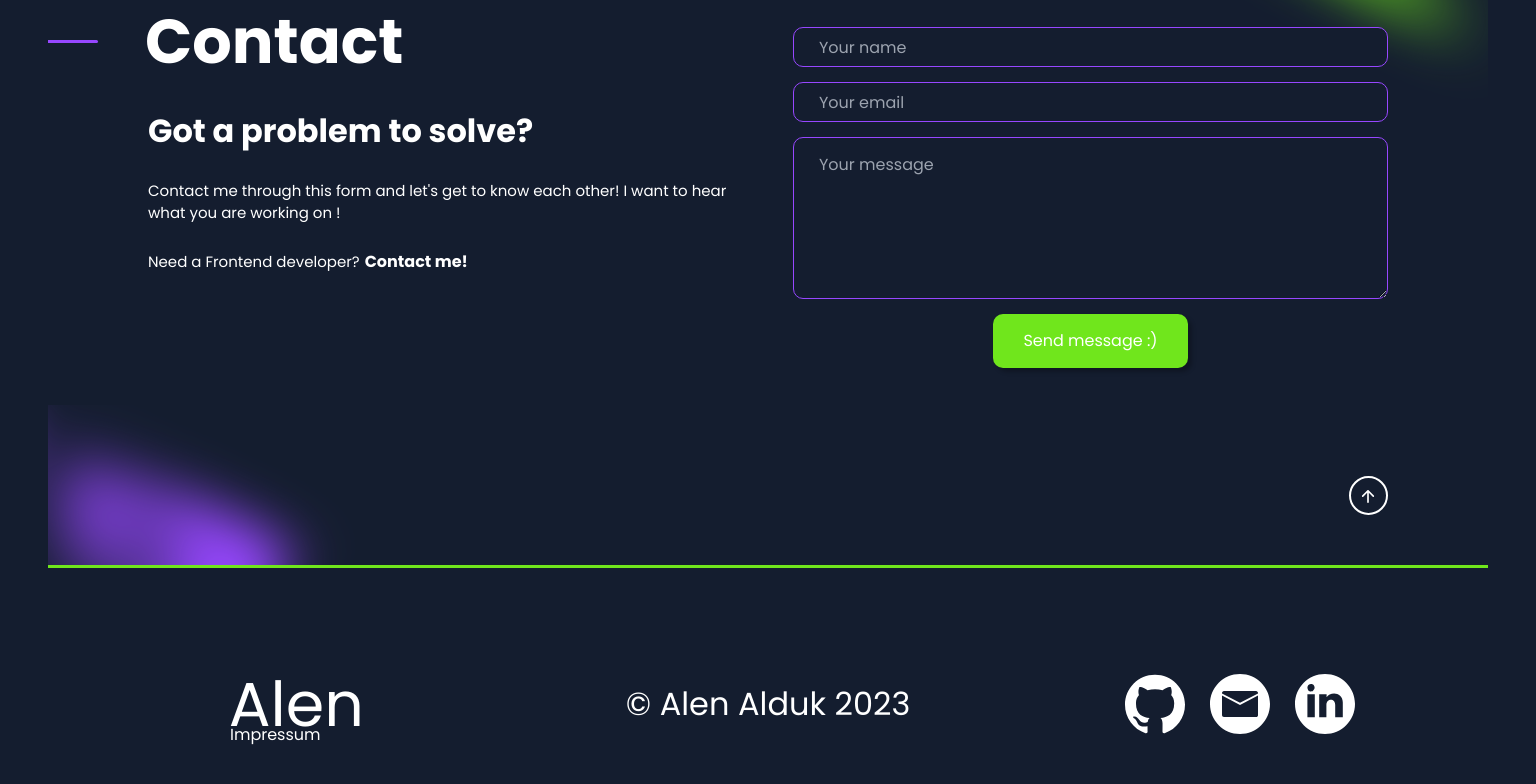
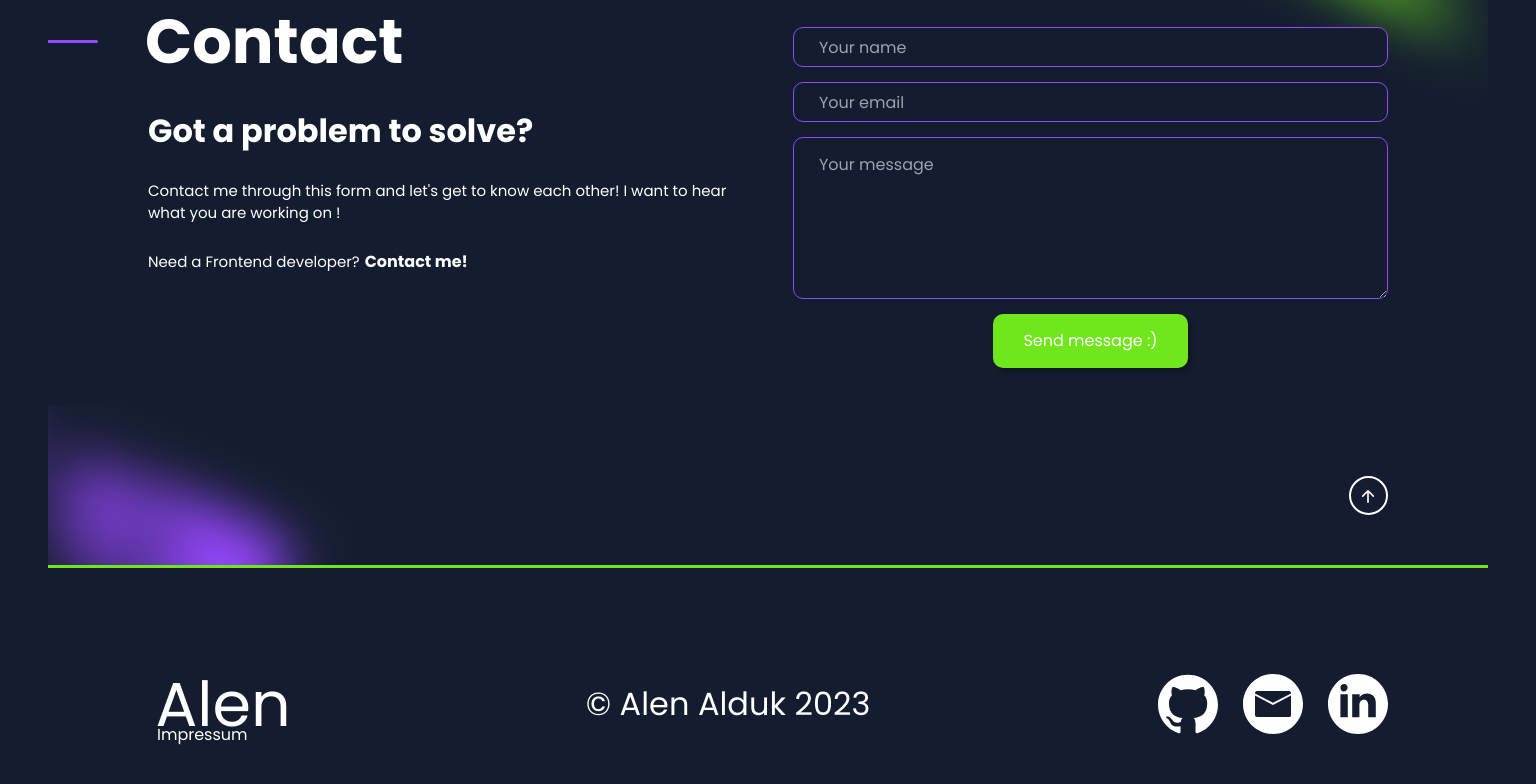
Before and after one commit to devXodia/Portfolio, an Angular app: page / in a window 1536 px wide. Shown: the part 3925-4709 px from the top of the page. Built offline with nearby package versions, Linux system fonts and the light colour scheme.

Commit message:
changes on footer

```diff
--- a/src/app/footer/footer.component.scss
+++ b/src/app/footer/footer.component.scss
@@ -78,7 +78,7 @@
 
 @media screen and (min-width: 1440px){
   .links{
-    flex: 1;
+
     height: 60px;
     a{
       height: 100%
@@ -88,14 +88,16 @@
     }
   }
   .container{
+    padding: 37px 100px;
     flex-direction: row;
+    justify-content: space-between;
     h2{
       font-size: 62px;
-      flex: 1;
+
     }
   }
   .copyright{
-    flex:1;
+
     text-align: center;
     font-size: 32px;
   }
@@ -104,7 +106,7 @@
   }
   .impressum-link{
     position: absolute;
-    left: 182px;
+    left: 109px;
     bottom: 129px;
   }
   .divider{
```
